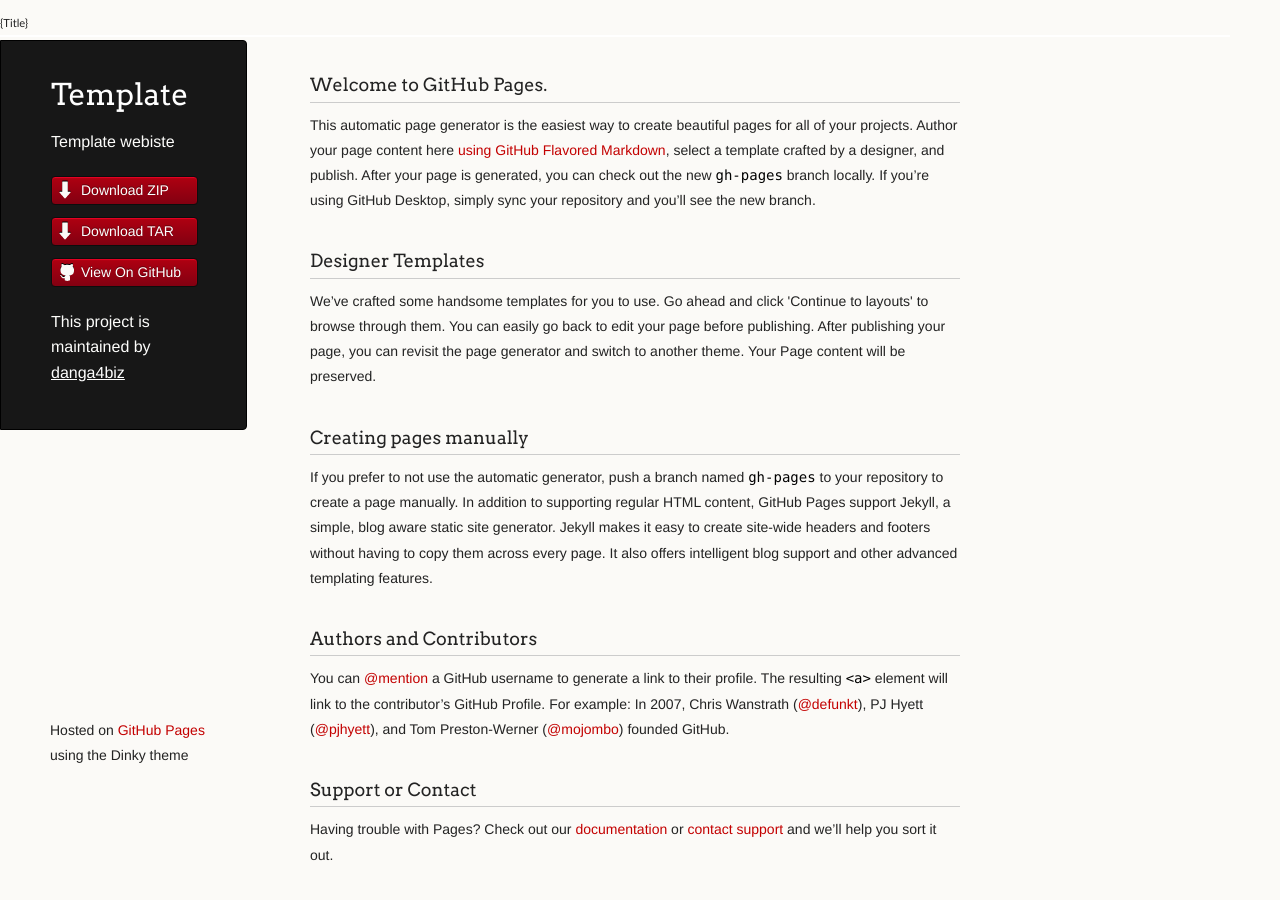
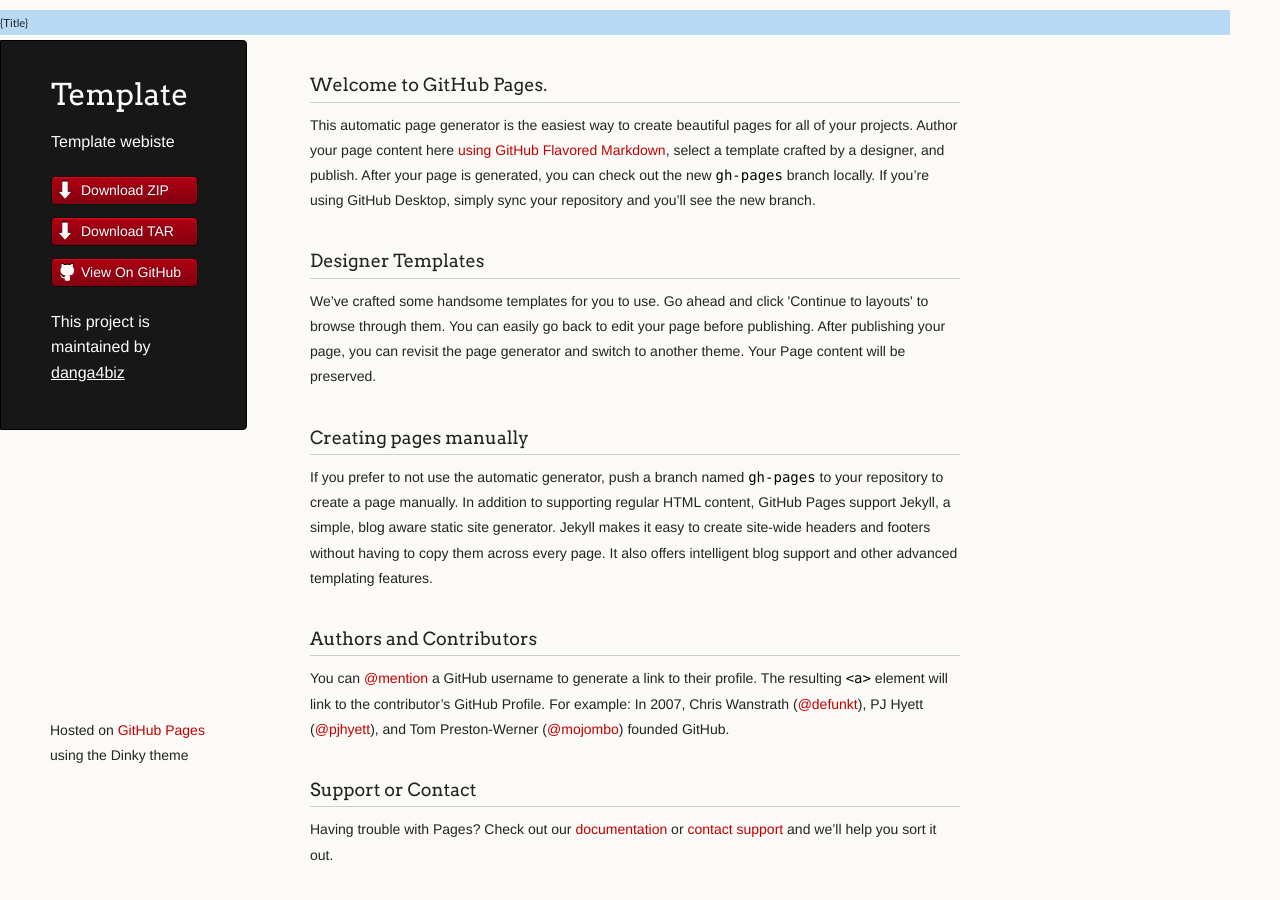
Before and after one commit to danga4biz/Template, a plain HTML site: page index.html in a window 1280 px wide. Drawn offline with Linux system fonts and the light colour scheme.

Commit message:
Update styles.css

```diff
--- a/stylesheets/styles.css
+++ b/stylesheets/styles.css
@@ -435,7 +435,7 @@
 	{
 	float: left;
        	background: {color:topLineWrapperBGColor};
-/*			background: #B9DAF5; */
+			background: #B9DAF5;
 /*			color: $(topLineWrapper.TXT.Color);*/
 /*			color: #FFFFFF; */
 /*			clear: both; */
```
Lines whose indentation alone changed are shown as unchanged.
